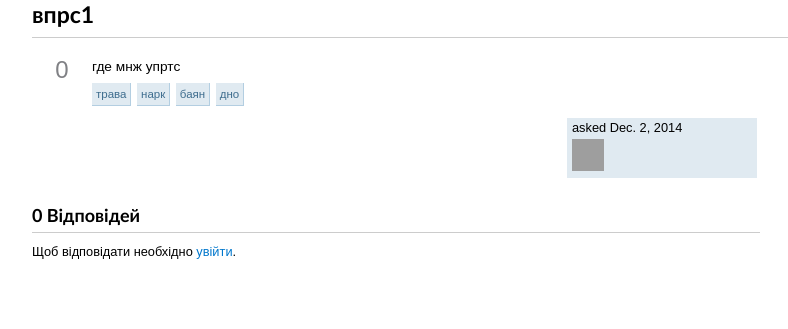
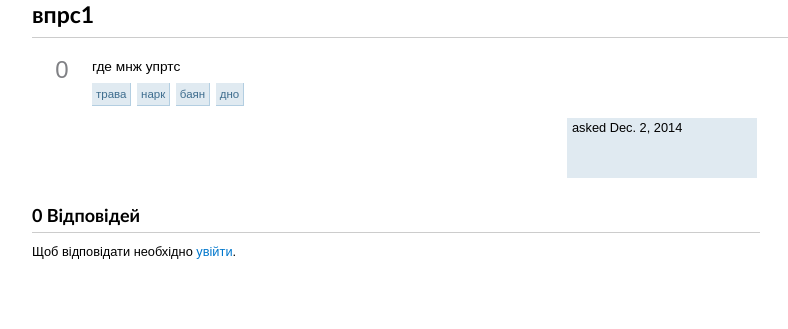
Before and after one commit to Mykola2/coursedb, a Django app: page /details?id=12 in a window 1280 px wide. Shown: the part 34-363 px from the top of the page, without its empty margins (118-906 px from the left). Run offline with Django 3.2, Linux system fonts and the light colour scheme; data comes from the database, SQL or seed files in the repository; both versions use the stored data as it was after the commit; parts of the project's set-up code (start-up, migrations or seed data) failed here and were passed over; some libraries are stand-ins or nearby versions; grey boxes are pictures that could not be loaded.

Commit message:
аватарки мінус

```diff
--- a/qanda/templates/details.html
+++ b/qanda/templates/details.html
@@ -70,12 +70,12 @@
                                                                     asked
                                                                     <span title="2014-12-08 17:20:06Z" class="relativetime">{{ obj.postdate }}</span>
                                                                 </div>
-                                                                <div class="user-gravatar32">
-                                                                    <a href="link_to_user">
-                                                                        <div>
-                                                                            <img src="path_to_user_avatar.jpg" alt="" width="32" height="32"></div>
-                                                                    </a>
-                                                                </div>
+{#                                                                <div class="user-gravatar32">#}
+{#                                                                    <a href="link_to_user">#}
+{#                                                                        <div>#}
+{#                                                                            <img src="path_to_user_avatar.jpg" alt="" width="32" height="32"></div>#}
+{#                                                                    </a>#}
+{#                                                                </div>#}
                                                                 <div class="user-details">
                                                                     <!-- Username and link --><a href="index?search_by_user={{ obj.user_iduser.id }}">{{ obj.user_iduser.username }}</a>
                                                                     <br>
@@ -157,12 +157,12 @@
                                                                     answered
                                                                     <span title="2014-12-08 17:21:40Z" class="relativetime">{{ an.postdate }}</span>
                                                                 </div>
-                                                                <div class="user-gravatar32">
+{#                                                                <div class="user-gravatar32">#}
                                                                     <a href="index?search_by_user={{ an.user_iduser.id }}" >
-                                                                        <div class="gravatar-wrapper-32">
-                                                                            <img src="path_to_user_avatar.jpg" alt="" width="32" height="32"></div>
-                                                                    </a>
-                                                                </div>
+{#                                                                        <div class="gravatar-wrapper-32">#}
+{#                                                                            <img src="path_to_user_avatar.jpg" alt="" width="32" height="32"></div>#}
+{#                                                                    </a>#}
+{#                                                                </div>#}
                                                                 <div class="user-details">
                                                                     <!-- Username and link > --><a href="index?search_by_user={{ an.user_iduser.id }}" > {{ an.user_iduser.username }}</a>
                                                                     <br>
```
Also changed, not shown: qanda/templates/index.html (+5 -5 lines), db.sqlite3.
